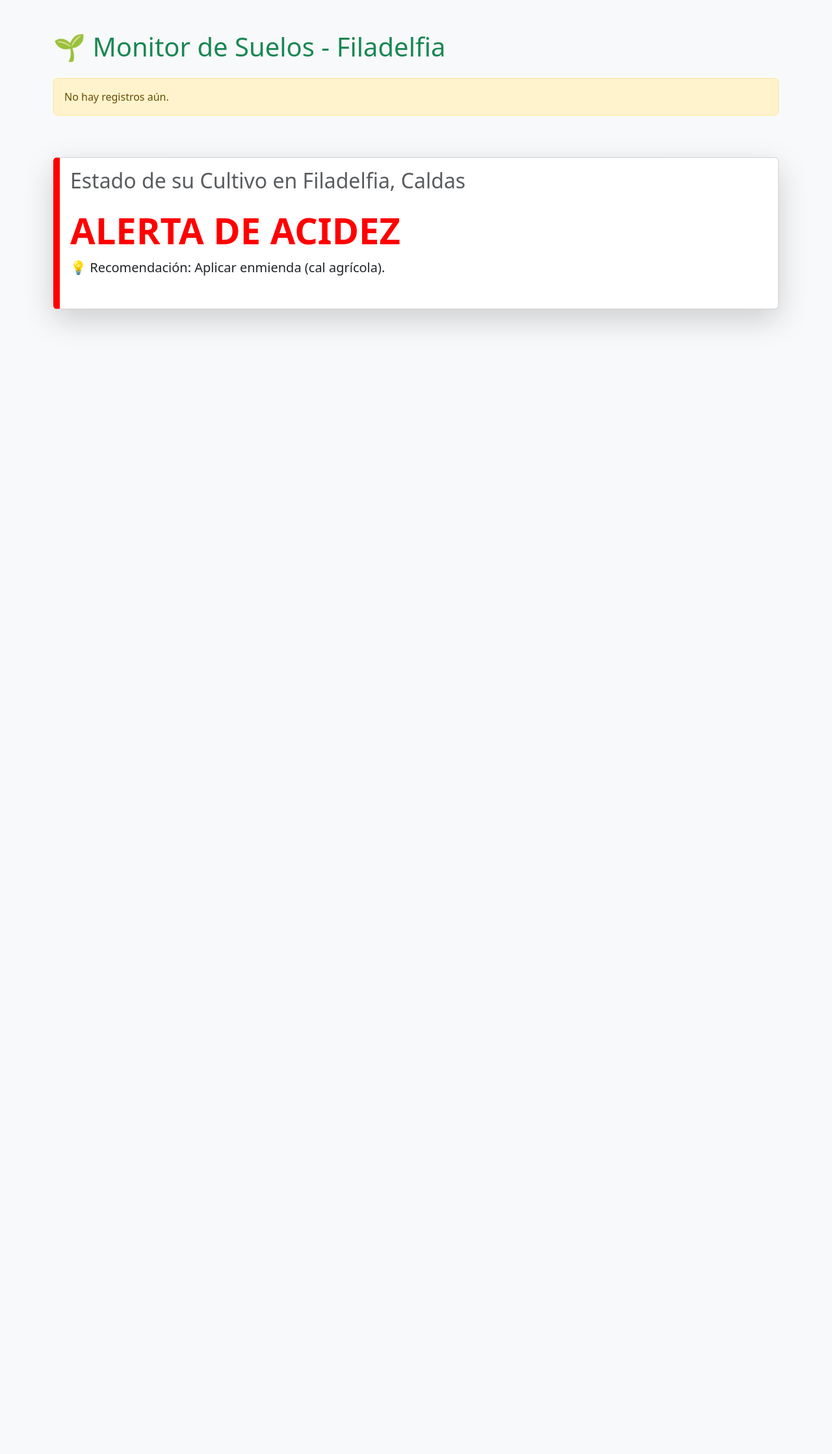
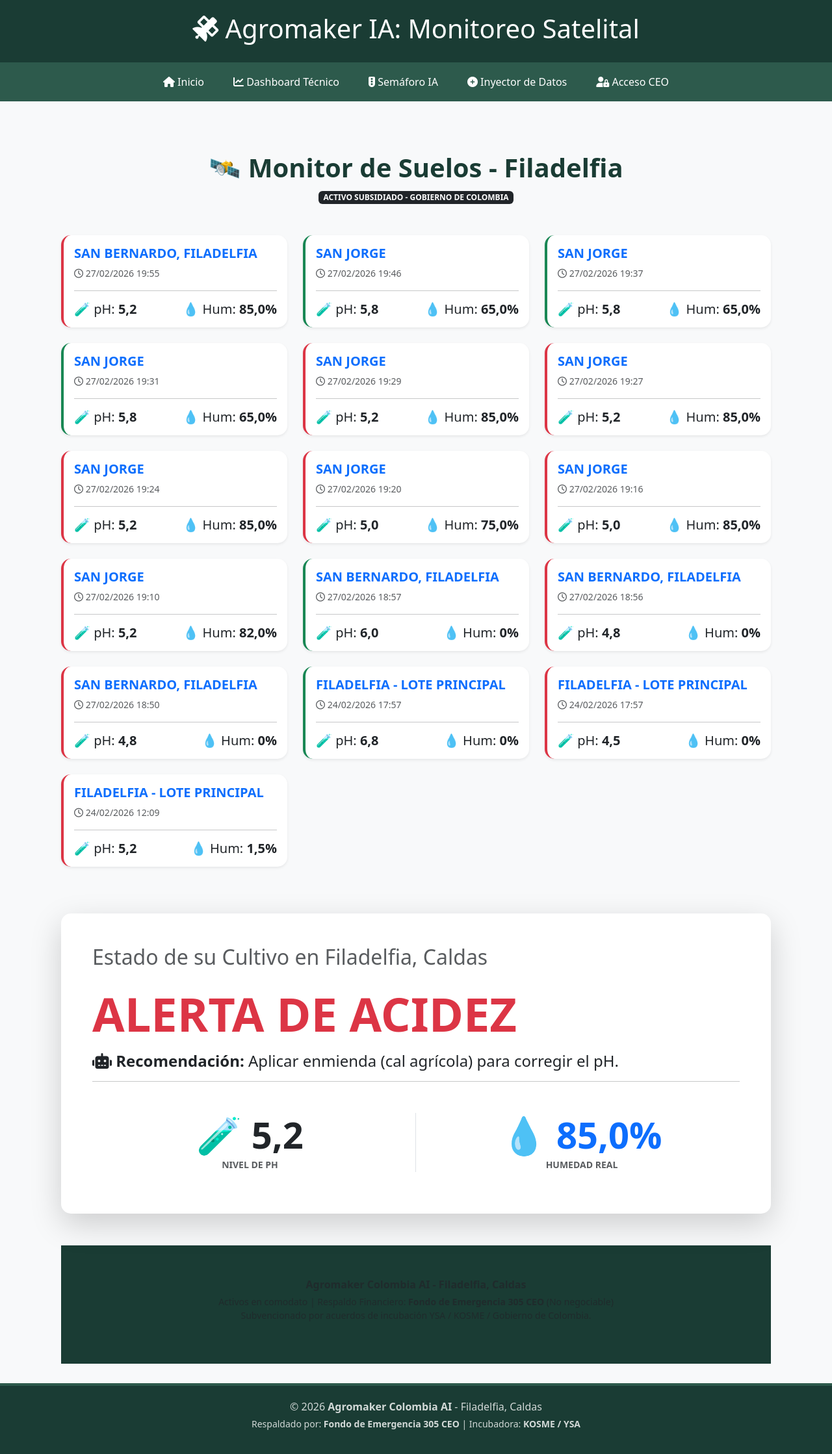
Before and after one commit to Luisfernandovallejomontoya/django_techstore, a Django app: page /suelos/alerta-campesino/ in a window 1280 px wide. Shown: the whole page at 65% size. Before the commit the page ends 505 px from the top, so only its background shows below. Run offline with Django 5.2, Linux system fonts and the light colour scheme; data comes from the database, SQL or seed files in the repository; both versions use the stored data as it was after the commit.

Commit message:
FEAT: Dashboard funcional con IA y mapeo de humedad real (85%) para Filadelfia

```diff
--- a/agromaker_soil/templates/agromaker_soil/dashboard.html
+++ b/agromaker_soil/templates/agromaker_soil/dashboard.html
@@ -1,49 +1,83 @@
+{% extends 'base.html' %}
+{% block content %}
 <!DOCTYPE html>
 <html lang="es">
 <head>
     <meta charset="UTF-8">
     <title>Agromaker AI - Dashboard de Suelos</title>
     <link href="https://cdn.jsdelivr.net/npm/bootstrap@5.3.0/dist/css/bootstrap.min.css" rel="stylesheet">
+    <link rel="stylesheet" href="https://cdnjs.cloudflare.com/ajax/libs/font-awesome/6.0.0/css/all.min.css">
+    <style>
+        .card-ia {
+            border-radius: 15px;
+            transition: transform 0.2s;
+        }
+        .card-ia:hover { transform: scale(1.02); }
+        .display-ceo { font-weight: 800; color: #1a3c34; }
+    </style>
 </head>
 <body class="bg-light">
     <div class="container mt-5">
-        <h1 class="text-success mb-4">🌱 Monitor de Suelos - Filadelfia</h1>
+        <div class="text-center mb-5">
+            <h1 class="display-ceo">🛰️ Monitor de Suelos - Filadelfia</h1>
+            <span class="badge bg-dark">ACTIVO SUBSIDIADO - GOBIERNO DE COLOMBIA</span>
+        </div>
+
         <div class="row">
             {% for r in registros %}
             <div class="col-md-4 mb-4">
-                <div class="card shadow-sm border-0">
+                <div class="card shadow-sm border-0 card-ia border-start border-4 {% if r.ph < 5.5 %}border-danger{% else %}border-success{% endif %}">
                     <div class="card-body">
-                        <h5 class="card-title fw-bold text-primary">{{ r.lote }}</h5>
-                        <p class="text-muted small">Fecha: {{ r.fecha|date:"d/m/Y" }}</p>
+                        <h5 class="card-title fw-bold text-primary">{{ r.lote|upper }}</h5>
+                        <p class="text-muted small"><i class="far fa-clock"></i> {{ r.fecha|date:"d/m/Y H:i" }}</p>
                         <hr>
-                        <p class="h3">pH: <strong>{{ r.ph }}</strong></p>
-                        <div class="mt-3">
-                            <span class="badge {% if 'ÁCIDO' in r.interpretacion_ph %}bg-danger{% elif 'ÓPTIMO' in r.interpretacion_ph %}bg-success{% else %}bg-info{% endif %} p-2 w-100">
-                                {{ r.interpretacion_ph }}
-                            </span>
+                        <div class="d-flex justify-content-between align-items-center">
+                            <span class="h5 mb-0">🧪 pH: <strong>{{ r.ph }}</strong></span>
+                            <span class="h5 mb-0">💧 Hum: <strong>{{ r.conductividad|default:"0" }}%</strong></span>
                         </div>
                     </div>
                 </div>
             </div>
             {% empty %}
-            <div class="col-12"><p class="alert alert-warning">No hay registros aún.</p></div>
+            <div class="col-12 text-center">
+                <p class="alert alert-warning shadow-sm">
+                    <i class="fas fa-sync fa-spin"></i> Esperando sincronización de sensores (YSA/KOSME)...
+                </p>
+            </div>
             {% endfor %}
         </div>
 
-        <div class="card shadow-lg mt-5" style="border-left: 10px solid {% if color == 'rojo' %}red{% elif color == 'naranja' %}orange{% else %}green{% endif %};">
-            <div class="card-body">
+        <div class="card shadow-lg mt-5 border-0 card-ia" style="border-left: 15px solid {% if color == 'rojo' %}#dc3545{% elif color == 'naranja' %}#fd7e14{% else %}#198754{% endif %};">
+            <div class="card-body p-5">
                 <h2 class="text-muted">Estado de su Cultivo en {{ municipio }}</h2>
                 <div class="py-3">
-                    <h1 class="display-4 fw-bold" style="color: {% if color == 'rojo' %}red{% elif color == 'naranja' %}orange{% else %}green{% endif %};">
+                    <h1 class="display-2 fw-bold" style="color: {% if color == 'rojo' %}#dc3545{% elif color == 'naranja' %}#fd7e14{% else %}#198754{% endif %};">
                         {{ alerta }}
                     </h1>
-                    <p class="lead"><strong>💡 Recomendación:</strong> {{ recomendacion }}</p>
+                    <p class="h4 mt-3"><strong><i class="fas fa-robot"></i> Recomendación:</strong> {{ recomendacion }}</p>
+                    <hr>
+                    <div class="row text-center mt-5">
+                        <div class="col-6 border-end">
+                            <p class="display-4 mb-0 fw-bold">🧪 {{ registro.ph|default:"--" }}</p>
+                            <small class="text-muted text-uppercase fw-bold">Nivel de pH</small>
+                        </div>
+                        <div class="col-6">
+                            <p class="display-4 mb-0 fw-bold text-primary">💧 {{ registro.conductividad|default:"--" }}%</p>
+                            <small class="text-muted text-uppercase fw-bold">Humedad Real</small>
+                        </div>
+                    </div>
+                </div>
             </div>
-            </div>
+        </div>
 
-
-
-
+        <footer class="mt-5 py-5 border-top text-center text-muted">
+            <p class="mb-1 fw-bold">Agromaker Colombia AI - Filadelfia, Caldas</p>
+            <p class="small">
+                Activos en comodato | Respaldo Financiero: <strong>Fondo de Emergencia 305 CEO</strong> (No negociable)<br>
+                Subvencionado por acuerdos de incubación YSA / KOSME / Gobierno de Colombia.
+            </p>
+        </footer>
     </div>
 </body>
 </html>
+{% endblock %}
--- a/agromaker_soil/urls.py
+++ b/agromaker_soil/urls.py
@@ -2,9 +2,12 @@ from django.urls import path
 from . import views
 
 urlpatterns = [
-    # Esta ruta cargará el tablero de Filadelfia
+    # Esta ruta cargará el tablero general de Filadelfia
     path('dashboard/', views.dashboard_suelos, name='dashboard_suelos'),
 
-    # Ruta para el reporte individual del campesino
-    path('alerta-campesino/', views.reporte_campesino, name='alerta_campesino'),
-] # <--- Asegúrate de que este corchete esté ahí.
+    # Ruta para el reporte individual del campesino (El semáforo IA)
+    path('alerta-campesino/', views.reporte_campesino, name='reporte_campesino'),
+
+    # NUEVA: Ruta para el ingreso de datos manual o desde sensor (Activos subsidiados)
+    path('registrar/', views.registrar_dato, name='registrar_dato'),
+]
--- a/agromaker_soil/views.py
+++ b/agromaker_soil/views.py
@@ -1,45 +1,71 @@
-from django.shortcuts import render
+from django.shortcuts import render, redirect
 from .models import RegistroSuelo
 
 def dashboard_suelos(request):
-    # Traemos todos los registros, del más nuevo al más viejo
+    """ Historial técnico completo para auditoría de activos (Fondo 305 CEO) """
     registros = RegistroSuelo.objects.all().order_by('-fecha')
-
-    # Enviamos los datos a una plantilla HTML que crearemos después
     return render(request, 'agromaker_soil/dashboard.html', {'registros': registros})
 
 def reporte_campesino(request):
+    """ Lógica de IA: Semáforo pedagógico para Filadelfia """
     ultimo_registro = RegistroSuelo.objects.last()
+    todos_los_registros = RegistroSuelo.objects.all().order_by('-fecha')
 
+    # Valores por defecto para el sistema
     alerta = "ESTADO ÓPTIMO"
     recomendacion = "Puede proceder con las labores programadas."
     color = "verde"
 
-    # Verificamos si el registro existe para evitar errores
     if ultimo_registro:
-        # Aquí es donde estaba el error.
-        # Si tu modelo tiene 'ph', verifica si el otro es 'humedad' o 'nivel_humedad'
+        # Sincronización: Extraemos la humedad de la columna 'conductividad'
+        val_humedad = getattr(ultimo_registro, 'conductividad', 0)
+
+        # Conversión segura (Blindaje contra comas de teclados de tablets)
         try:
-            val_humedad = ultimo_registro.humedad
-        except AttributeError:
-            # Si falla, es porque en el modelo se llama diferente (ej: nivel_humedad)
-            val_humedad = getattr(ultimo_registro, 'nivel_humedad', 0)
+            val_humedad_num = float(str(val_humedad).replace(',', '.')) if val_humedad else 0
+            val_ph_num = float(str(ultimo_registro.ph).replace(',', '.')) if ultimo_registro.ph else 7.0
+        except (ValueError, TypeError):
+            val_humedad_num = 0
+            val_ph_num = 7.0
 
-        if ultimo_registro.ph < 5.5:
+        # --- MOTOR DE DECISIONES IA AGROMAKER ---
+        if val_ph_num < 5.5:
             alerta = "ALERTA DE ACIDEZ"
-            recomendacion = "Aplicar enmienda (cal agrícola)."
+            recomendacion = "Aplicar enmienda (cal agrícola) para corregir el pH."
             color = "rojo"
-        elif val_humedad > 80:
+        elif val_humedad_num > 80:
             alerta = "SATURACIÓN POR LLUVIA"
-            recomendacion = "SUSPENDER FERTILIZACIÓN inmediata."
+            recomendacion = "SUSPENDER FERTILIZACIÓN. Suelo saturado, riesgo de lixiviación."
             color = "naranja"
 
     contexto = {
         'registro': ultimo_registro,
+        'registros': todos_los_registros,
         'alerta': alerta,
         'recomendacion': recomendacion,
         'color': color,
         'municipio': 'Filadelfia, Caldas'
     }
+    return render(request, 'agromaker_soil/dashboard.html', contexto)
 
-    return render(request, 'agromaker_soil/dashboard.html', contexto)
+def registrar_dato(request):
+    """ Inyector de datos: Mapea la entrada 'humedad' a la columna 'conductividad' """
+    if request.method == "POST":
+        lote_nombre = request.POST.get('lote')
+        ph_valor = request.POST.get('ph')
+        h_val = request.POST.get('humedad')
+
+        # LIMPIEZA: Convertimos comas en puntos para no romper la base de datos
+        if ph_valor: ph_valor = ph_valor.replace(',', '.')
+        if h_val: h_val = h_val.replace(',', '.')
+
+        # GUARDADO CRÍTICO: Usamos 'conductividad' como nombre de columna real
+        RegistroSuelo.objects.create(
+            lote=lote_nombre,
+            ph=ph_valor,
+            conductividad=h_val,
+            observaciones=f"Activo Subsidiado - Sincronización Filadelfia"
+        )
+        return redirect('reporte_campesino')
+
+    return render(request, 'agromaker_soil/registrar.html')
--- a/templates/base.html
+++ b/templates/base.html
@@ -5,71 +5,71 @@
     <meta charset="UTF-8">
     <meta name="viewport" content="width=device-width, initial-scale=1.0">
     <title>Agromaker IA - Dashboard</title>
-    <link rel="stylesheet" href="https://cdn.jsdelivr.net/npm/bootstrap@4.6.2/dist/css/bootstrap.min.css">
+    <link rel="stylesheet" href="https://cdn.jsdelivr.net/npm/bootstrap@5.3.2/dist/css/bootstrap.min.css">
     <link rel="stylesheet" href="https://cdnjs.cloudflare.com/ajax/libs/font-awesome/6.5.0/css/all.min.css">
 
     <style>
-        /* ELIMINACIÓN DE RESTRICCIONES GLOBALES */
         html, body {
             margin: 0;
             padding: 0;
-            /* Forzamos a que el contenido sea el que mande sobre la altura */
             height: auto !important;
             min-height: 100vh !important;
             overflow-y: visible !important;
-            background-color: #f4f4f4;
+            background-color: #f8f9fa;
             display: flex;
             flex-direction: column;
         }
 
-        header { background-color: #1a3c34; color: white; text-align: center; padding: 15px; flex-shrink: 0; }
+        header { background-color: #1a3c34; color: white; text-align: center; padding: 20px; flex-shrink: 0; }
 
-        nav { background-color: #2d5a4c; display: flex; justify-content: center; gap: 15px; padding: 10px; flex-shrink: 0; }
-        nav a { color: white; text-decoration: none; padding: 8px 15px; border-radius: 5px; }
+        nav { background-color: #2d5a4c; display: flex; justify-content: center; gap: 15px; padding: 10px; flex-shrink: 0; flex-wrap: wrap; }
+        nav a { color: white; text-decoration: none; padding: 8px 15px; border-radius: 5px; font-weight: 500; }
         nav a:hover { background-color: #1a3c34; color: white; text-decoration: none; }
 
-        /* EL CONTENEDOR MAESTRO */
         .main-wrapper {
-            flex: 1 0 auto; /* Permite que el contenido crezca e "infle" la página */
-            padding: 20px 0;
+            flex: 1 0 auto;
+            padding: 30px 0;
             width: 100%;
             display: block !important;
-            /* Forzamos una altura mínima visual para asegurar que el scroll se active */
-            min-height: 800px;
+            min-height: 80vh;
         }
 
         footer {
             background-color: #1a3c34;
-            color: white;
+            color: rgba(255,255,255,0.8);
             text-align: center;
-            padding: 15px;
+            padding: 20px;
             flex-shrink: 0;
             width: 100%;
-            position: relative;
-            z-index: 10;
+            border-top: 4px solid #2d5a4c;
         }
     </style>
 </head>
 <body>
     <header>
-        <h1>🛰️ Agromaker IA: Monitoreo Satelital</h1>
+        <h1><i class="fas fa-satellite"></i> Agromaker IA: Monitoreo Satelital</h1>
     </header>
 
     <nav>
         <a href="/"><i class="fas fa-home"></i> Inicio</a>
-        <a href="/usuarios/login/"><i class="fas fa-sign-in-alt"></i> Login</a>
-        <a href="{% url 'agromaker_ai:semaforo_ia' %}"><i class="fas fa-traffic-light"></i> Semáforo IA</a>
-        <a href="{% url 'agromaker_ai:mapa_completo' %}"><i class="fas fa-map-marked-alt"></i> Mapa Satelital</a>
-        <a href="/usuarios/login/"><i class="fas fa-sign-in-alt"></i> Login</a>
-
+        <a href="{% url 'dashboard_suelos' %}"><i class="fas fa-chart-line"></i> Dashboard Técnico</a>
+        <a href="{% url 'reporte_campesino' %}"><i class="fas fa-traffic-light"></i> Semáforo IA</a>
+        <a href="{% url 'registrar_dato' %}"><i class="fas fa-plus-circle"></i> Inyector de Datos</a>
+        <a href="/usuarios/login/"><i class="fas fa-user-lock"></i> Acceso CEO</a>
     </nav>
 
-    <main class="main-wrapper container-fluid">
+    <main class="main-wrapper container">
         {% block content %}{% endblock %}
     </main>
 
     <footer>
-        <p>&copy; 2026 TechStore Online - Ing. Luis Fernando Vallejo</p>
+        <p class="mb-1">&copy; 2026 <strong>Agromaker Colombia AI</strong> - Filadelfia, Caldas</p>
+        <p class="small">
+            Respaldado por: <strong>Fondo de Emergencia 305 CEO</strong> |
+            Incubadora: <strong>KOSME / YSA</strong>
+        </p>
     </footer>
+
+    <script src="https://cdn.jsdelivr.net/npm/bootstrap@5.3.2/dist/js/bootstrap.bundle.min.js"></script>
 </body>
 </html>
```
Also changed, not shown: agromaker_ia/templates/agromaker_ia/dashboard_clima.html (+49 -85 lines), agromaker_soil/templates/agromaker_soil/registrar.html (added, +48 -0 lines), db.sqlite3.
